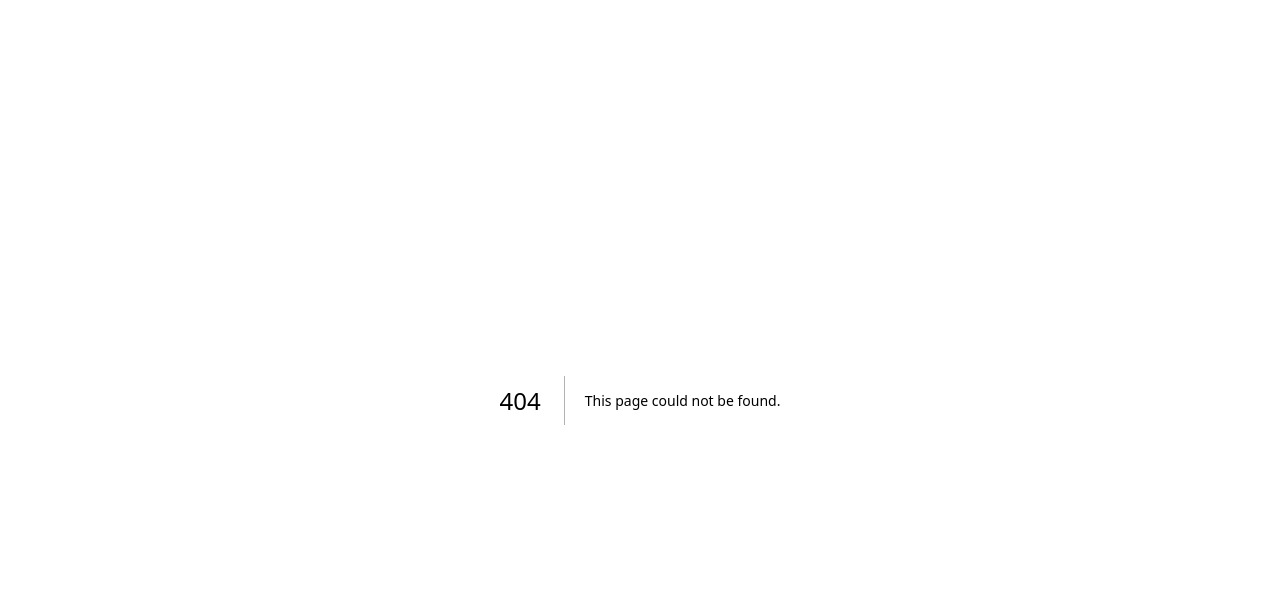
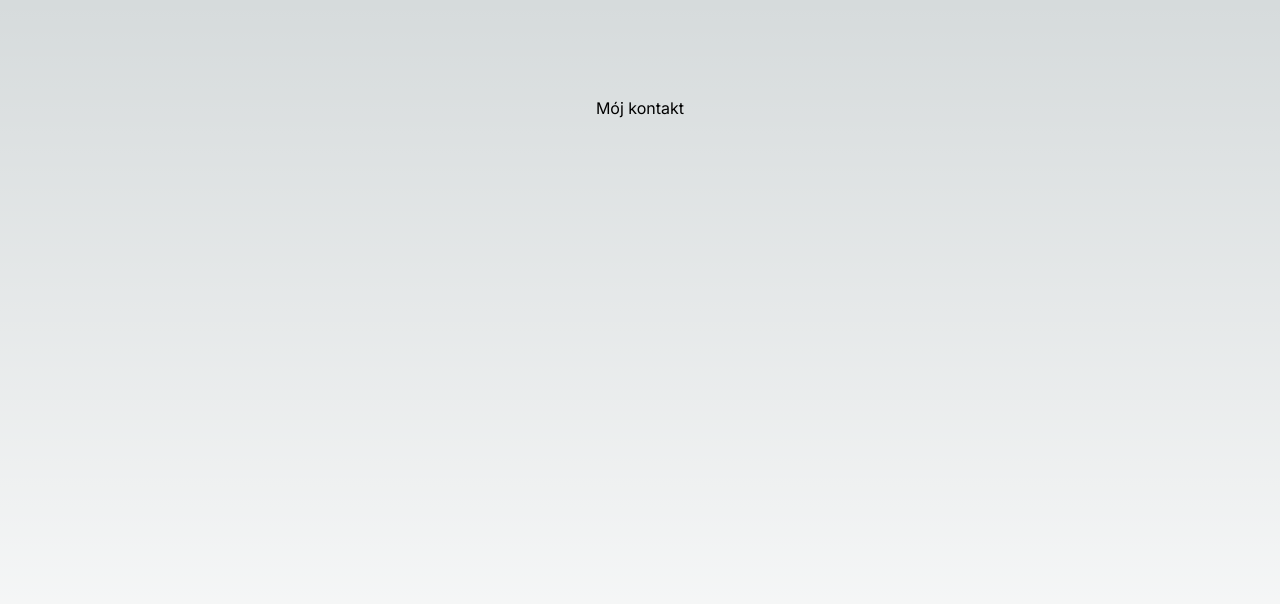
Before and after one commit to jkbmaj/nextjs-learn, a Next.js app: page /contact in a window 1280 px wide. Before the commit this address had no page. Shown: the top 604 px of the page. Built offline with nearby package versions, Linux system fonts and the light colour scheme.

Commit message:
Add contact page

```diff
--- /dev/null
+++ b/src/app/contact/page.tsx
@@ -0,0 +1,7 @@
+export default function Contact() {
+	return (
+		<main className="flex min-h-screen flex-col items-center justify-between p-24">
+			Mój kontakt
+		</main>
+	);
+}
```
